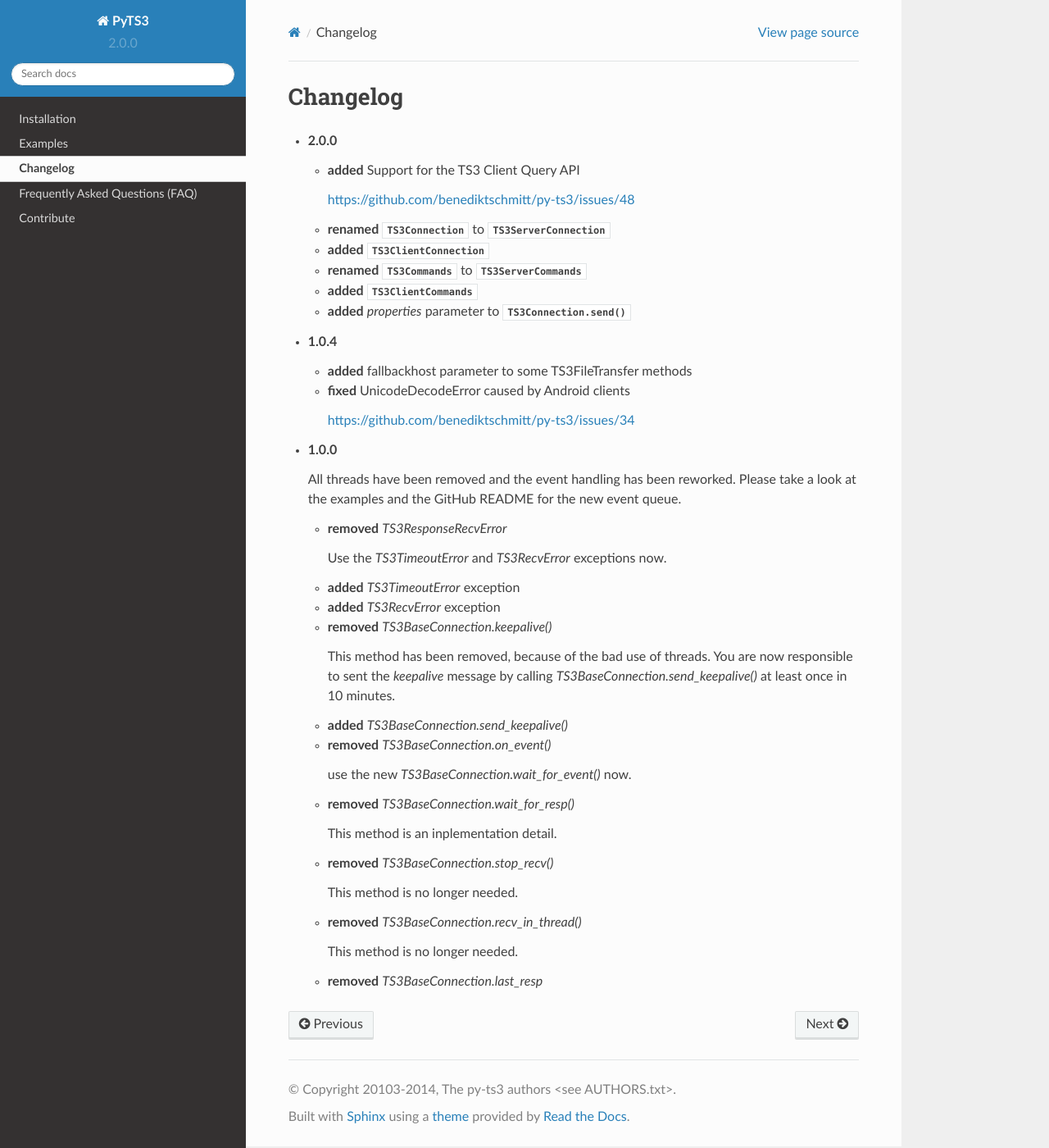
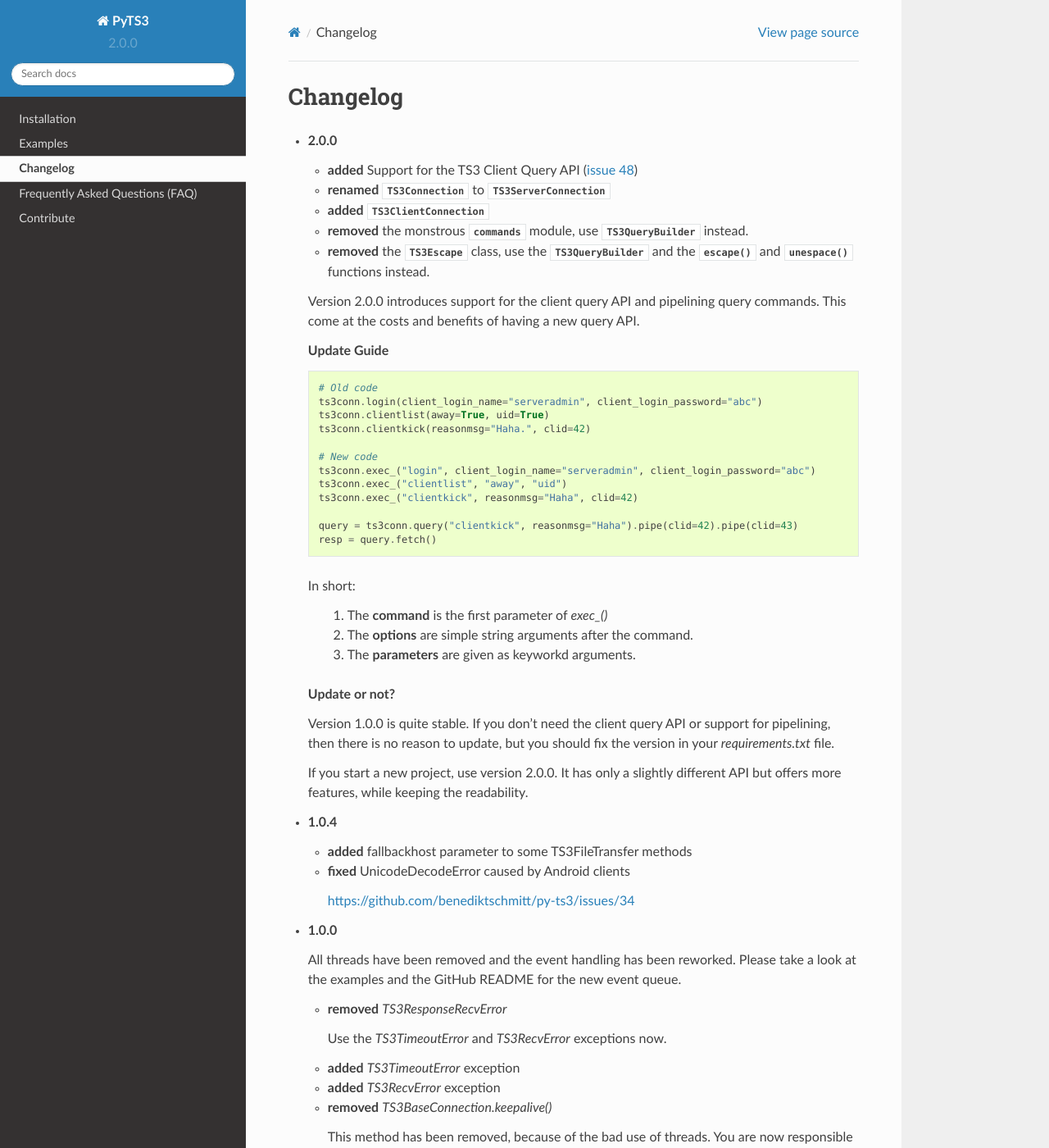
Before and after one commit to benediktschmitt/py-ts3, a Sphinx documentation site: the page built from docs/source/changelog.rst, in a window 1280 px wide and 1400 px high. Shown: the whole window at 82% size. Built offline with Sphinx 7.4.7 and the Read the Docs theme 2.0.0, drawn with Linux system fonts in a browser that asks for light colours.

Commit message:
*updated* changelog

```diff
--- a/README.rst
+++ b/README.rst
@@ -5,6 +5,7 @@
 ~ `TS3 Server Whitelist <#ts3-server-whitelist>`_
 ~ `Introduction <#introduction>`_
 ~ `Examples <#examples>`_
+~ `Changelog <https://py-ts3.readthedocs.io/en/latest/changelog.html>`_
 ~ `Bugs <#bugs>`_
 ~ `License <#license>`_
 
--- a/docs/source/changelog.rst
+++ b/docs/source/changelog.rst
@@ -6,14 +6,48 @@
 *   **2.0.0**
 
     *   **added** Support for the TS3 Client Query API
-
-        https://github.com/benediktschmitt/py-ts3/issues/48
-
+        (`issue 48 <https://github.com/benediktschmitt/py-ts3/issues/48>`_)
     *   **renamed** :class:`TS3Connection` to :class:`TS3ServerConnection`
     *   **added** :class:`TS3ClientConnection`
-    *   **renamed** :class:`TS3Commands` to :class:`TS3ServerCommands`
-    *   **added** :class:`TS3ClientCommands`
-    *   **added** *properties* parameter to :meth:`TS3Connection.send`
+    *   **removed** the monstrous :mod:`commands` module, use :class:`TS3QueryBuilder` instead.
+    *   **removed** the :mod:`TS3Escape` class, use the :class:`TS3QueryBuilder` and the
+        :func:`escape` and :func:`unespace` functions instead.
+
+    Version 2.0.0 introduces support for the client query API and pipelining
+    query commands. This come at the costs and benefits of having a new
+    query API.
+
+    **Update Guide**
+
+    .. code-block:: python
+
+        # Old code
+        ts3conn.login(client_login_name="serveradmin", client_login_password="abc")
+        ts3conn.clientlist(away=True, uid=True)
+        ts3conn.clientkick(reasonmsg="Haha.", clid=42)
+
+        # New code
+        ts3conn.exec_("login", client_login_name="serveradmin", client_login_password="abc")
+        ts3conn.exec_("clientlist", "away", "uid")
+        ts3conn.exec_("clientkick", reasonmsg="Haha", clid=42)
+
+        query = ts3conn.query("clientkick", reasonmsg="Haha").pipe(clid=42).pipe(clid=43)
+        resp = query.fetch()
+
+    In short:
+
+        #.  The **command** is the first parameter of *exec_()*
+        #.  The **options** are simple string arguments after the command.
+        #.  The **parameters** are given as keyworkd arguments.
+
+    **Update or not?**
+
+    Version 1.0.0 is quite stable. If you don't need the client query API or support
+    for pipelining, then there is no reason to update, but you should fix the version
+    in your *requirements.txt* file.
+
+    If you start a new project, use version 2.0.0. It has only a slightly different
+    API but offers more features, while keeping the readability.
 
 *   **1.0.4**
 
```
